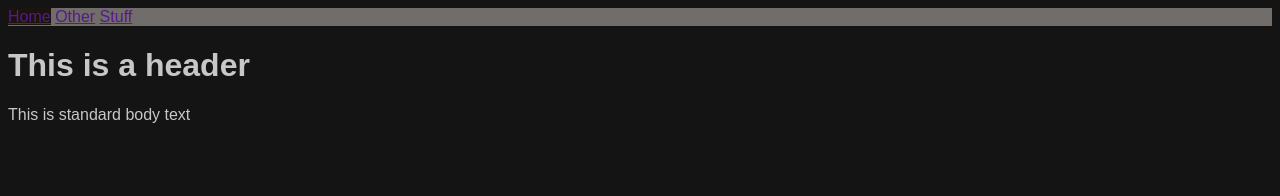
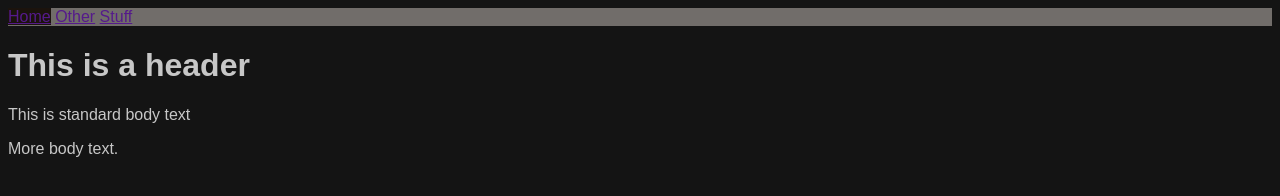
Before and after one commit to REMCodes/REMCodes.github.io, a plain HTML site: page index.html in a window 1280 px wide. Drawn offline with Linux system fonts and the light colour scheme.

Commit message:
Edit even mores tuff

```diff
--- a/index.html
+++ b/index.html
@@ -12,5 +12,6 @@
     </div>
     <h1>This is a header</h1>
     <p>This is standard body text</p>
+    <p>More body text.</p>
 </body>
 </html>
```
